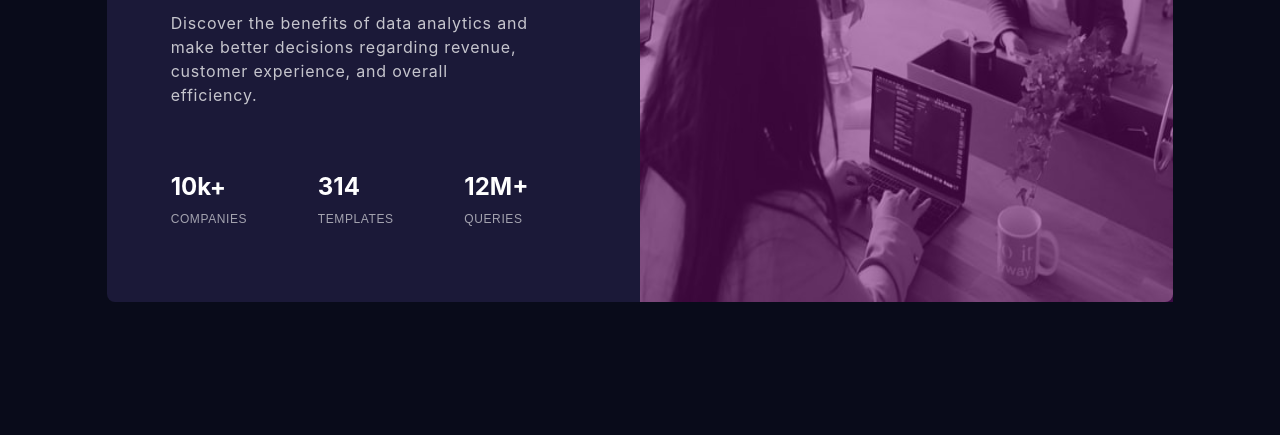
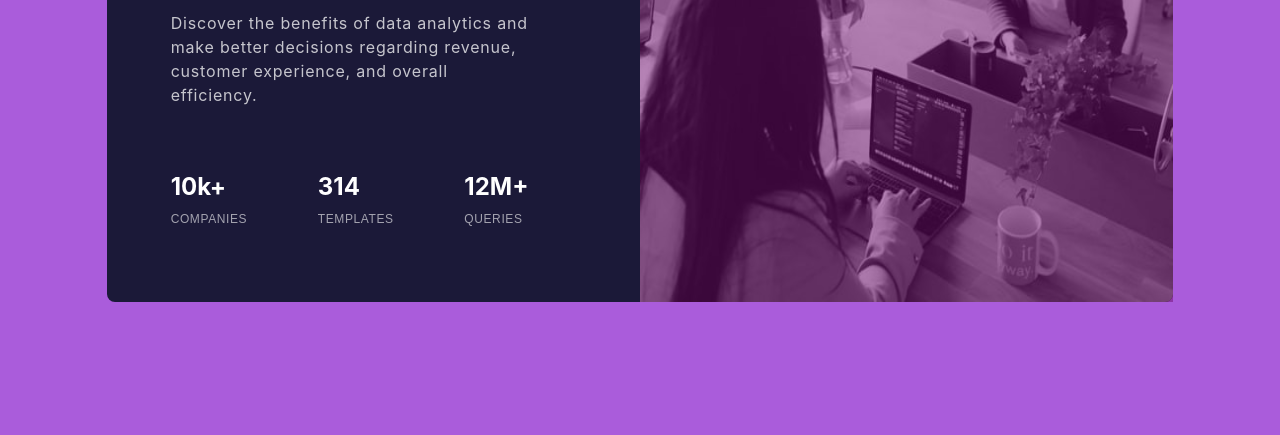
Before and after one commit to Rabiaismail21/stats-preview-page, a website: page index.html in a window 1280 px wide. Shown: the part 365-800 px from the top of the page. Drawn offline with Linux system fonts and the light colour scheme.

Commit message:
third commit

```diff
--- a/src/index.html
+++ b/index.html
@@ -8,7 +8,7 @@
     <title>Document</title>
   </head>
 
-  <body class="w-full h-full md:h-screen overflow-x-hidden bg-blackRussian grid place-items-center md:py-0 py-16">
+  <body class="w-full h-full md:h-screen overflow-x-hidden bg-legendaryLavender grid place-items-center md:py-0 py-16">
     <div class="w-5/6 md:w-10/12 md:h-2/3 h-full flex flex-col-reverse md:flex-row rounded-lg bg-slateBlue">
       <div class="text-container md:w-2/4 h-full flex flex-col justify-center items-center md:items-start pl-5 pr-5 md:pl-16 md:pr-10 pt-10 md:pt-0 pb-8 md:pb-0">
         <div class="text-content">
```
